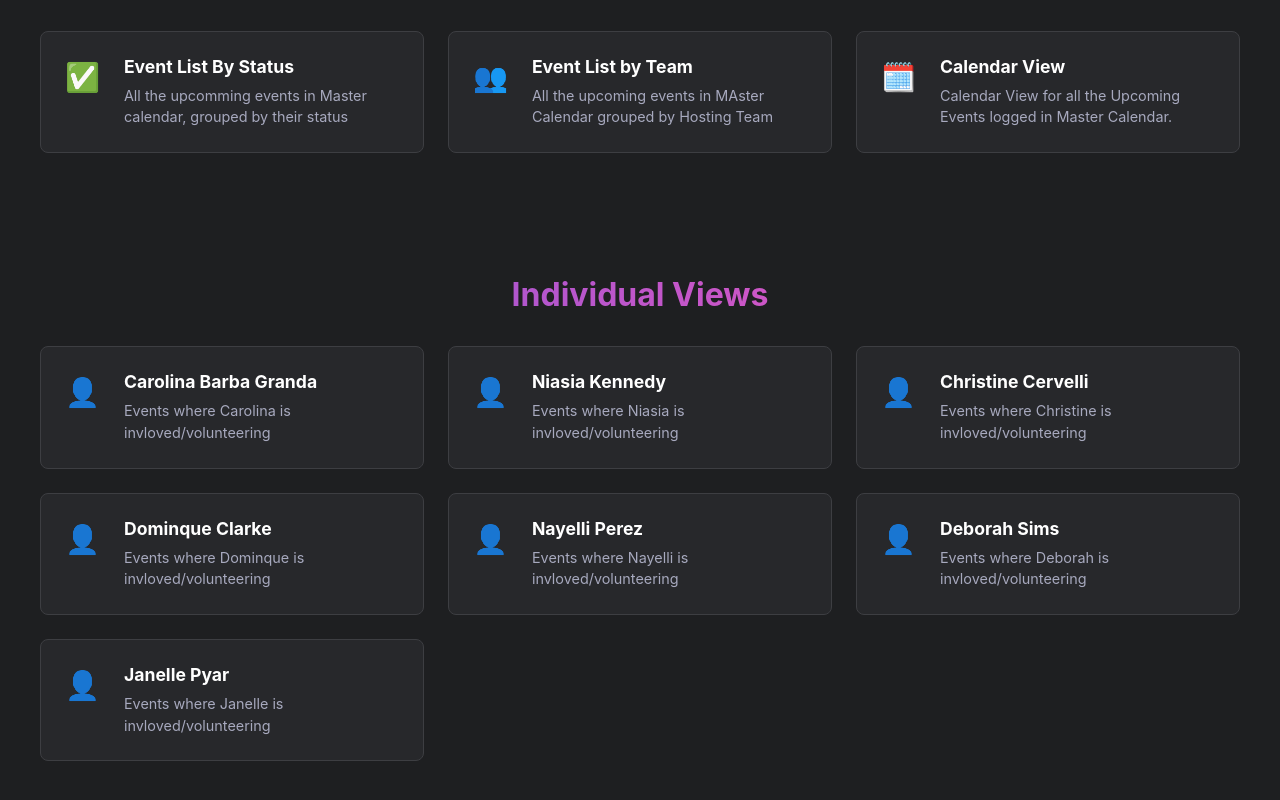
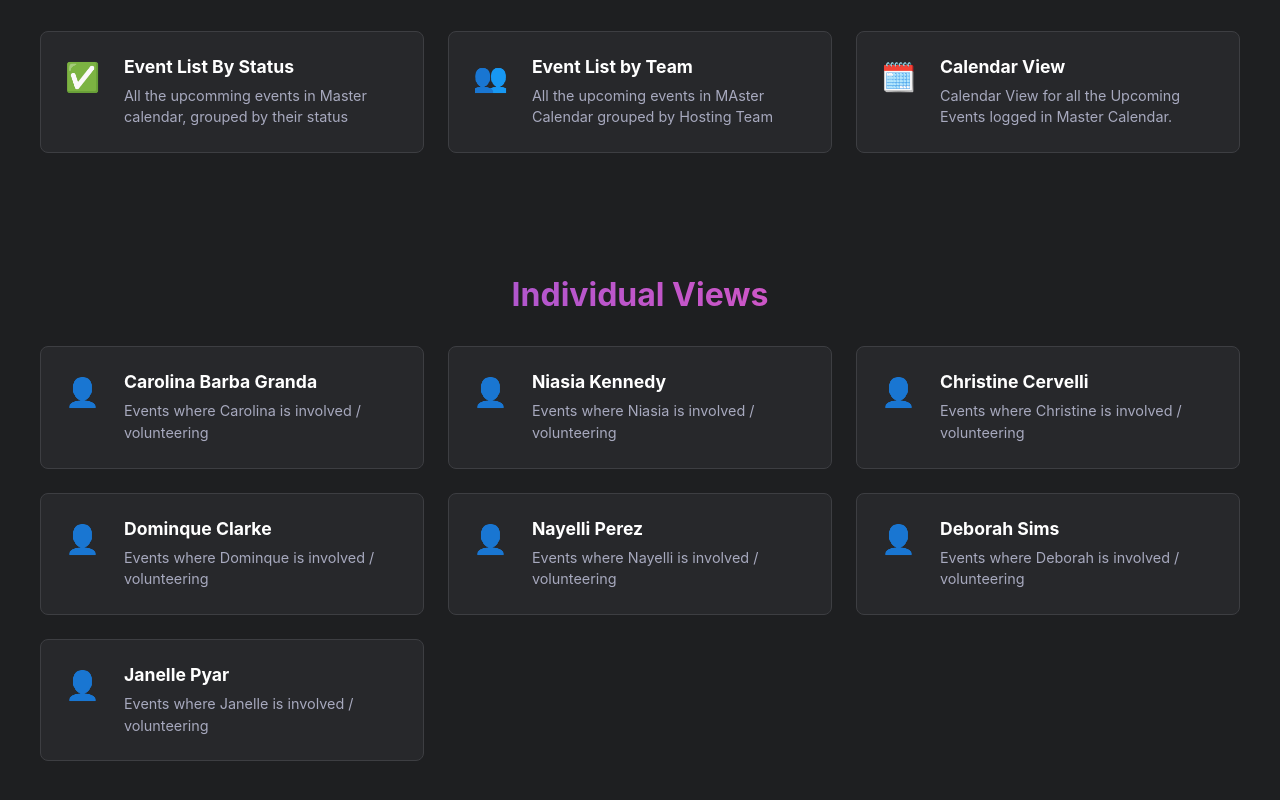
Before and after one commit to njitcds/clickup-links, a React (Create React App) app: page / in a window 1280 px wide. Shown: the part 474-1274 px from the top of the page. Built offline with nearby package versions, Linux system fonts and the light colour scheme.

Commit message:
fixing typos

```diff
--- a/src/App.js
+++ b/src/App.js
@@ -45,43 +45,43 @@ const sectionsData = [
       {
         icon: '👤',
         title: 'Carolina Barba Granda',
-        description: 'Events where Carolina is invloved/volunteering',
+        description: 'Events where Carolina is involved / volunteering',
         link: 'https://sharing.clickup.com/90132059689/l/h/2ky4m5h9-953/f91a4ae309bcbbf',
       },
       {
         icon: '👤',
         title: 'Niasia Kennedy',
-        description: 'Events where Niasia is invloved/volunteering',
+        description: 'Events where Niasia is involved / volunteering',
         link: 'https://sharing.clickup.com/90132059689/l/h/2ky4m5h9-973/d1cd72b1ba45f1a',
       },
       {
         icon: '👤',
         title: 'Christine Cervelli',
-        description: 'Events where Christine is invloved/volunteering',
+        description: 'Events where Christine is involved / volunteering',
         link: 'https://sharing.clickup.com/90132059689/l/h/2ky4m5h9-1013/cd4a0502363eb06',
       },
       {
         icon: '👤',
         title: 'Dominque Clarke',
-        description: 'Events where Dominque is invloved/volunteering',
+        description: 'Events where Dominque is involved / volunteering',
         link: 'https://sharing.clickup.com/90132059689/l/h/2ky4m5h9-1033/26b4a43a9cc4992',
       },
       {
         icon: '👤',
         title: 'Nayelli Perez',
-        description: 'Events where Nayelli is invloved/volunteering',
+        description: 'Events where Nayelli is involved / volunteering',
         link: 'https://sharing.clickup.com/90132059689/l/h/2ky4m5h9-1053/f67baff84974ee6',
       },
       {
         icon: '👤',
         title: 'Deborah Sims',
-        description: 'Events where Deborah is invloved/volunteering',
+        description: 'Events where Deborah is involved / volunteering',
         link: 'https://sharing.clickup.com/90132059689/l/h/2ky4m5h9-1073/6fed3a14b6daeff',
       },
       {
         icon: '👤',
         title: 'Janelle Pyar',
-        description: 'Events where Janelle is invloved/volunteering',
+        description: 'Events where Janelle is involved / volunteering',
         link: 'https://sharing.clickup.com/90132059689/l/h/2ky4m5h9-1093/68efa8b8cb36072',
       },
     ],
```
